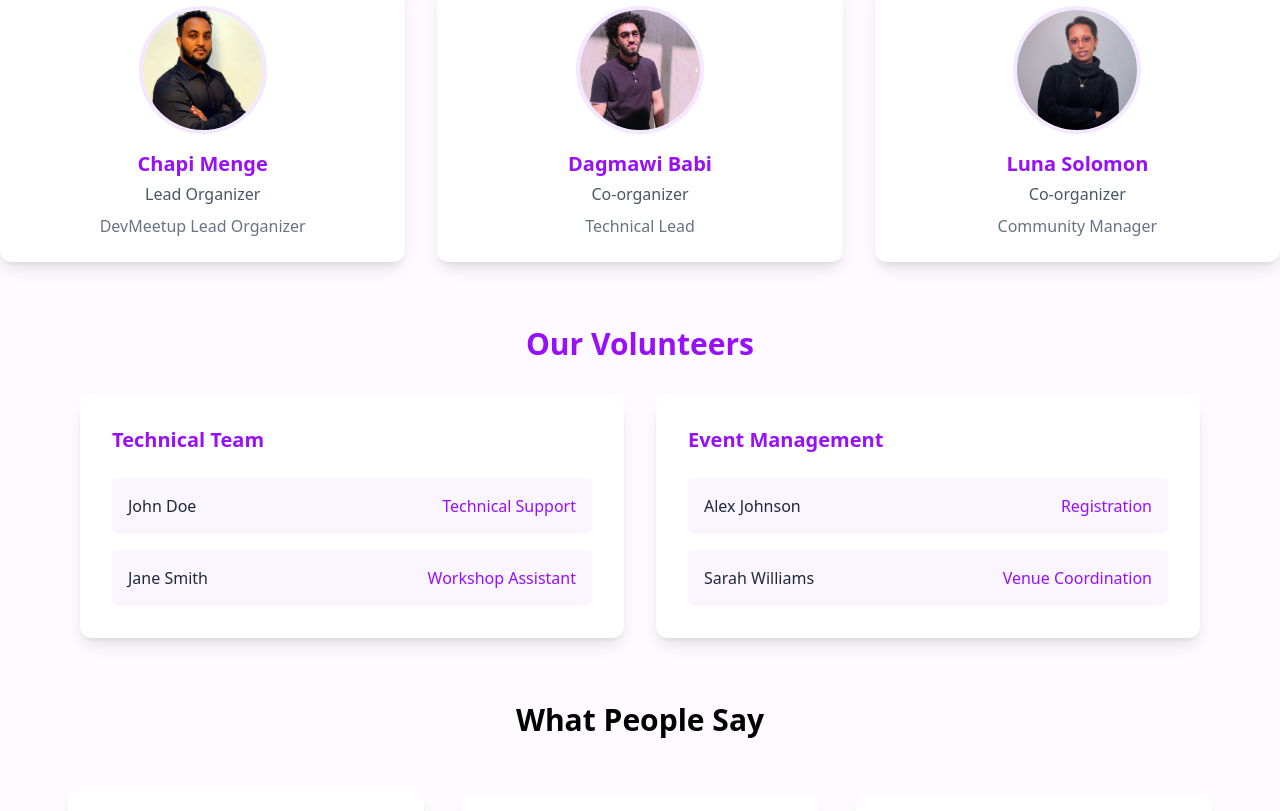
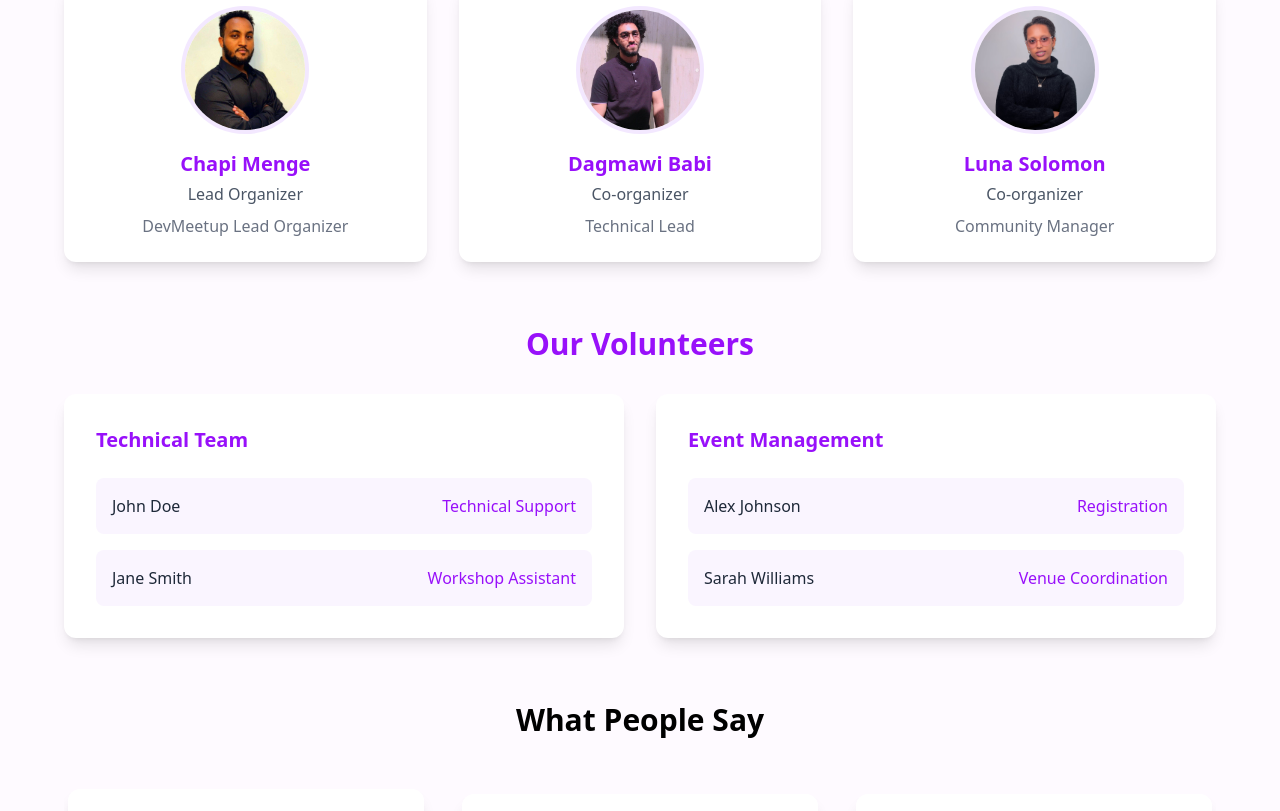
Before and after one commit to Yohanamtesfaye/DevMeetup-Website, a React (Vite) app: page /v2 in a window 1280 px wide. Shown: the part 1951-2762 px from the top of the page. Built offline with nearby package versions, Linux system fonts and the light colour scheme.

Commit message:
adjust allignment

```diff
--- a/src/pages/V2.jsx
+++ b/src/pages/V2.jsx
@@ -156,7 +156,7 @@ function V2() {
       initial={{ opacity: 0 }}
       animate={{ opacity: 1 }}
       exit={{ opacity: 0 }}
-      className="min-h-screen bg-[#fefaff] pt-8 pb-16"
+      className="min-h-screen lg:px-16 bg-[#fefaff] pt-8 pb-16"
     >
       {/* Hero Section */}
       <motion.h1
@@ -169,7 +169,7 @@ function V2() {
       </motion.h1>
 
       {/* Event Details and Gallery Section */}
-      <div className="max-w-7xl lg:px-16 mx-auto px-4">
+      <div className="max-w-7xl mx-auto px-4">
         <div className="grid grid-cols-1 lg:grid-cols-2 gap-8">
           {/* Event Details Column */}
           <div>
@@ -306,7 +306,7 @@ function V2() {
       </section>
 
       {/* Organizers Section */}
-      <section className="mb-16">
+      <section className="mb-16 lg:px-">
         <motion.h2
           initial={{ y: -30, opacity: 0 }}
           animate={{ y: 0, opacity: 1 }}
@@ -349,7 +349,7 @@ function V2() {
         >
           Our Volunteers
         </motion.h2>
-        <div className="grid grid-cols-1 md:grid-cols-2 gap-8 max-w-6xl mx-auto px-4">
+        <div className="grid grid-cols-1 md:grid-cols-2 gap-8 max-w-7xl mx-auto amx-md:px-4">
           {volunteers.map((team, index) => (
             <motion.div
               key={index}
```
